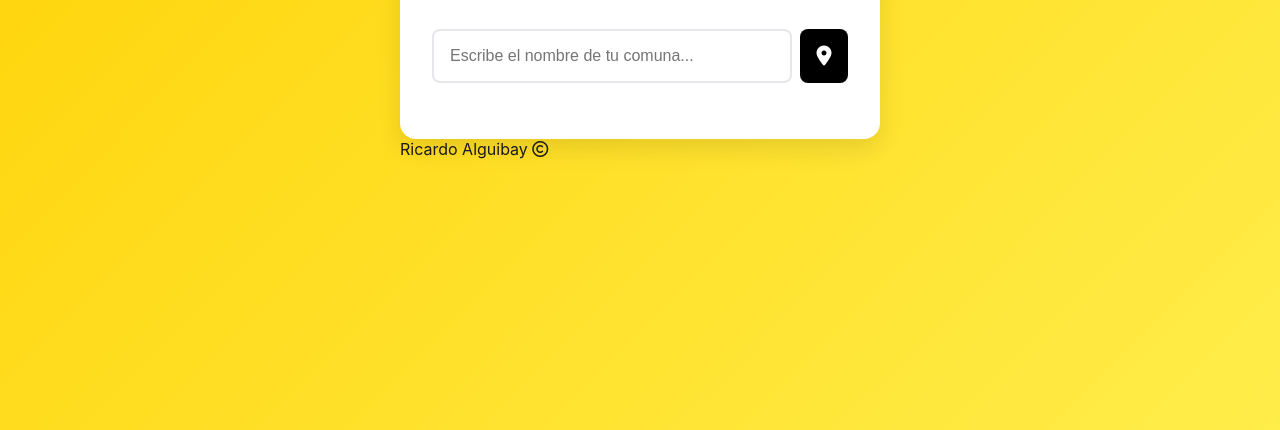
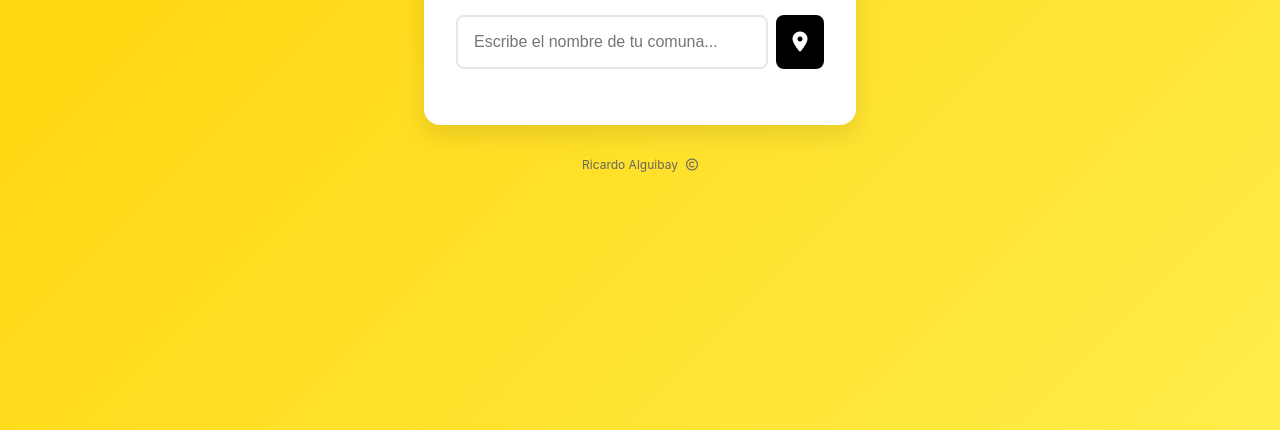
Before and after one commit to Alguibay/alguibay.github.io, a plain HTML site: page index.html in a window 1280 px wide. Shown: the part 370-800 px from the top of the page. Drawn offline with Linux system fonts and the light colour scheme; no server answers.

Commit message:
Update styles.css
CON POSCIO LAT LONG

```diff
--- a/styles.css
+++ b/styles.css
@@ -25,7 +25,7 @@ body {
 
 .container {
   width: 100%;
-  max-width: 480px;
+  max-width: 432px; /* Reduced by 10% from 480px */
 }
 
 .card {
@@ -216,3 +216,14 @@ body {
 .hidden {
   display: none;
 }
+
+footer {
+  text-align: center;
+  margin-top: 2rem;
+  font-size: 0.75rem;
+  color: #666;
+  display: flex;
+  align-items: center;
+  justify-content: center;
+  gap: 0.5rem;
+}
```
